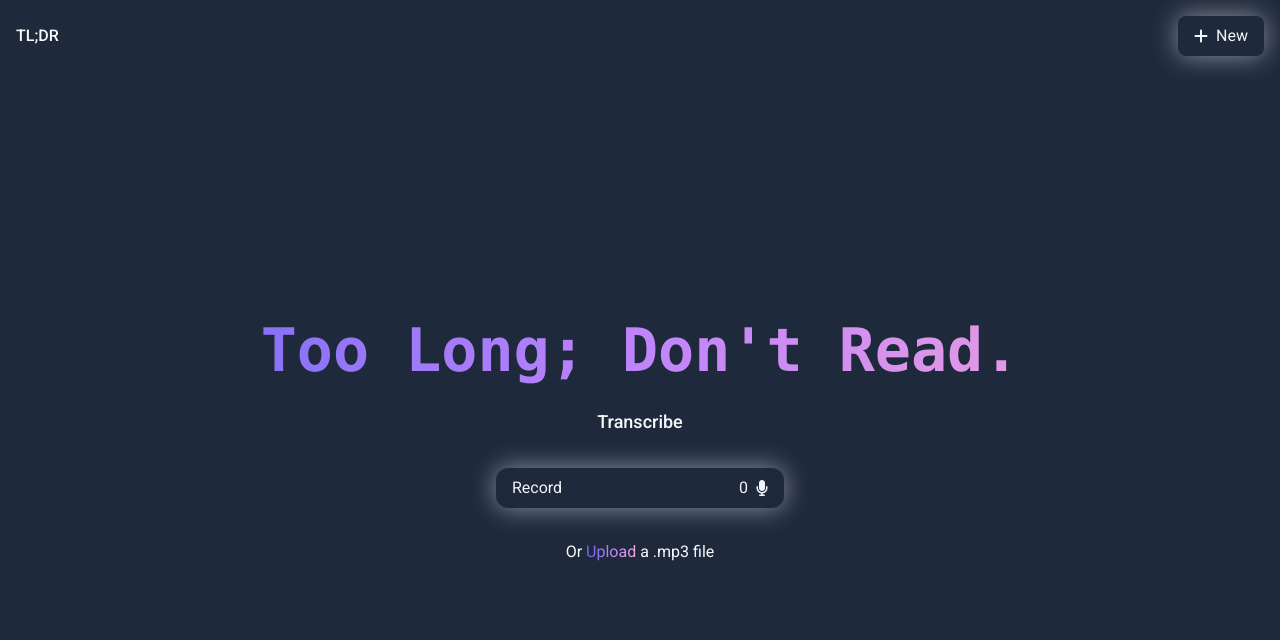
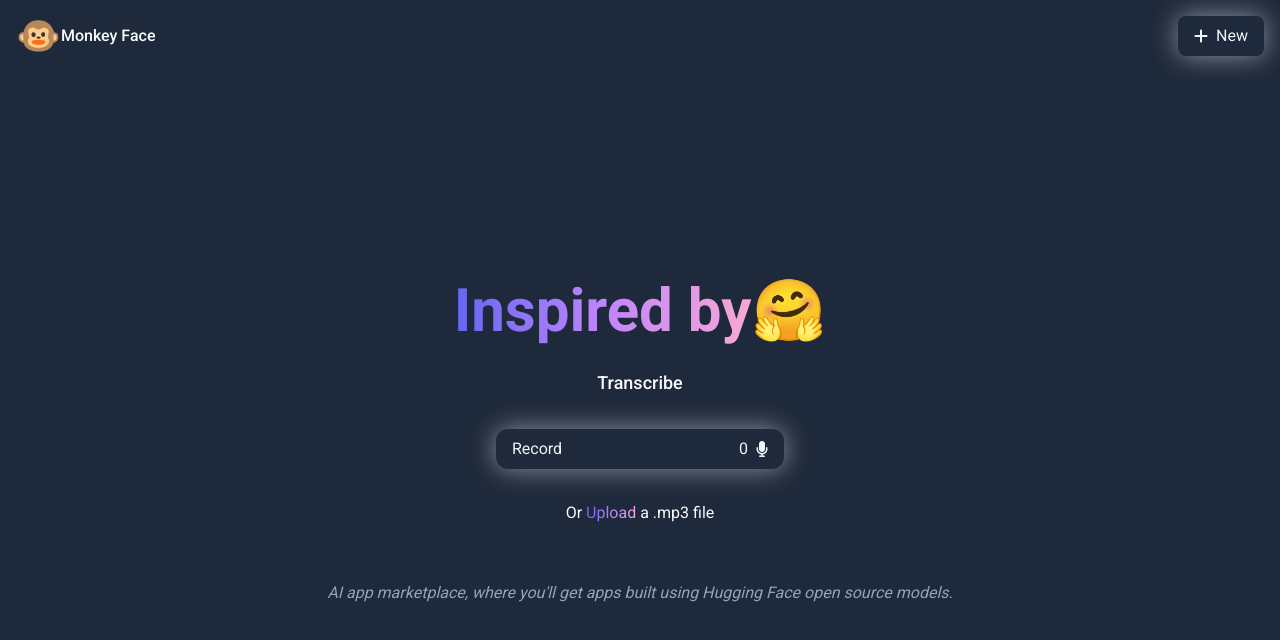
Before and after one commit to mohitkothari-dev/Kili, a React (Vite) app: page / in a window 1280 px wide. Shown: the top 640 px of the page. Built offline with nearby package versions, Linux system fonts and the light colour scheme; what tailwindcss-animated would draw is missing.

Commit message:
Title and styling

```diff
--- a/src/components/Header.jsx
+++ b/src/components/Header.jsx
@@ -3,7 +3,7 @@
 const Header = () => {
   return (
     <header className='flex items-center justify-between gap-4 p-4'>
-      <a href="/"><h1 className='bold font-medium'>TL;DR</h1></a>
+      <a href="/"><h1 className='bold font-medium flex items-center'><span className='text-4xl'>🐵</span>  Monkey Face</h1></a>
       <button className='flex items-center gap-2 specialBtn px-4 py-2 rounded-lg '>
         <i className="fa-solid fa-plus"></i>
         <p>New</p>
--- a/src/components/HomePage.jsx
+++ b/src/components/HomePage.jsx
@@ -72,7 +72,7 @@
 
   return (
     <main className='flex-1 p-4 text-center flex flex-col justify-center gap-3 sm:gap-4'>
-      <h1 className={`text-4xl font-bold font-mono py-3 sm:text-5xl md:text-6xl ${textGradient}`}>Too Long; Don't Read.</h1>
+      <h1 className={`text-4xl font-semibold font-mono py-3 sm:text-5xl md:text-6xl`}><span className={`${textGradient}`}>Inspired by</span>🤗</h1>
       <h3 className='font-medium md:text-lg flex flex-col'>
         <FeatureList elements={features} />
       </h3>
@@ -89,6 +89,7 @@
         const tempFile = e.target.files[0]
         setFile(tempFile)
       }} type="file" className='hidden' accept='.mp3,.wave'/></label>a .mp3 file</p>
+      <p className='italic text-slate-400 mt-10'>AI app marketplace, where you'll get apps built using Hugging Face open source models.</p>
     </main>
   )
 }
```
